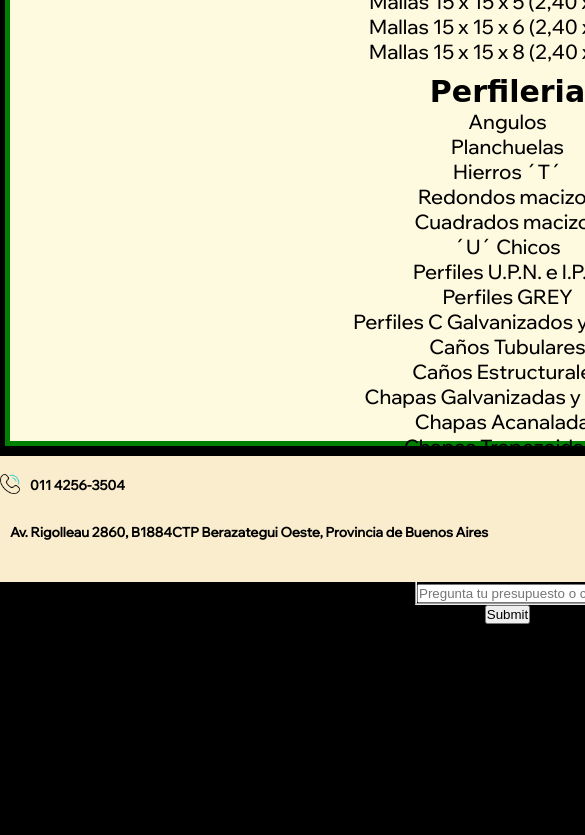
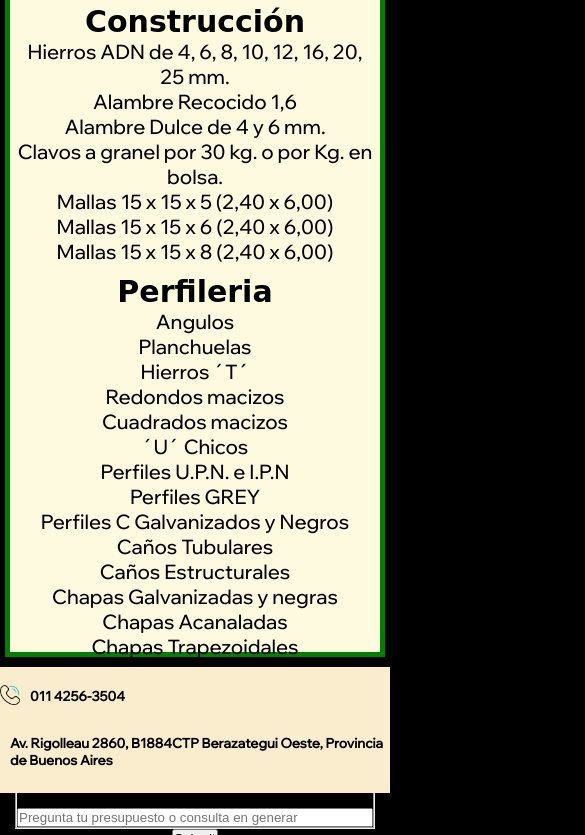
Before and after one commit to Joacotantos/Hierros-el-Pino, a website: page pages/productos.html in a window 390 px wide. Shown: the part 726-1561 px from the top of the page, 585 px wide, since content can reach past the window. Before the commit the page ends 1350 px from the top, so only its background shows below. Drawn offline with Linux system fonts and the light colour scheme; a web font is replaced by a local one.

Commit message:
version 2.2

```diff
--- a/pages/productos.html
+++ b/pages/productos.html
@@ -13,7 +13,7 @@
 <body class="grid4">
     <header>
         <div class="logo" >
-            <img src="../assets/img/Aviso publicitario Hierros el pino_240dpi  2.jpg" alt="Logo de la empresa" class="fotopino"></li>
+            <img src="../assets/img/logo.jpg" alt="Logo de la empresa" class="fotopino"></li>
         </div>
         <nav>
             <ul >
@@ -35,7 +35,6 @@
     <h2>Catalogo</h2>
     <ul>
         <h3>Construcción</h3>
-
             <li> Hierros ADN de 4, 6, 8, 10, 12, 16, 20, 25 mm.</li>
             <li>Alambre Recocido 1,6</li>
             <li>Alambre Dulce de 4 y 6 mm.</li>
--- a/scss/layout/_footer.scss
+++ b/scss/layout/_footer.scss
@@ -1,7 +1,5 @@
     footer{
         background-color: #FAEDCD;
-        bottom: 0;
-        width: 100%;
         height: 15vh;
         font-size: 20px;
         grid-area: footer;
@@ -49,7 +47,7 @@ grid-template-areas:
 }
 .grid4{
     display: grid;
-    grid-template-rows: 10vh 100vh 10vh;
+    grid-template-rows: 9vh 100vh 10vh;
 grid-template-areas:
 "header"
 "main"
--- a/scss/layout/_main-productos.scss
+++ b/scss/layout/_main-productos.scss
@@ -35,8 +35,8 @@ font-size: 20px;
 }
 .formulario{
     padding-top: 10px;
-    margin-left: 400px;
-    margin-right: 400px;
+    // margin-left: 400px;
+    // margin-right: 400px;
 justify-content: center;
 form {
 fieldset{
--- a/scss/layout/_media-1000px.scss
+++ b/scss/layout/_media-1000px.scss
@@ -1,23 +1,39 @@
 @media (max-width:1000px){
-    // nav a{
-    //     font-weight: 600;
-    //     padding-right: 20px;
-    //     font-size: 18px;
-    // }
-    // .logo img{
-    //     width: 200px;
-
-    // }
-    img.whatsapp{
+ img.whatsapp{
         width: 60px;
         height: 60px;
     }
+        .sectionproductos{
+    h2{
+        margin-bottom: 10px;
+
+    }
+    ul{
+        h3{
+            font-size: 30px;
+            font-family: 'Caprasimo', cursive;
+            padding-top: 10px;
+        }
+    li{
+    font-size: 20px;
+    }
+        }
+    }
     .formulario{
         padding-top: 10px;
-        margin-left: 300px;
-        margin-right: 300px;
-    .grid4{
-        grid-template-rows: 10vh 110vh 10vh;
+    justify-content: center;
+    form {
+    fieldset{
+        legend{
+            font-size: 15px;
+        }
+        label{
+            font-size: 15px;
+        }
     }
     }
+     .grid4{
+         grid-template-rows: 10vh 80vh 10vh;
+     }
+    }
 }
--- a/scss/layout/_media-1235px.scss
+++ b/scss/layout/_media-1235px.scss
@@ -1,5 +1,5 @@
 
-@media (max-width:1235px){
+@media (max-width:1264px){
     header nav ul a{
 font-size: 25px;
     }
--- /dev/null
+++ b/scss/layout/_media-400px.scss
@@ -0,0 +1,5 @@
+@media (max-width:400px){
+     .grid4{
+         grid-template-rows: 30vh 135vh 10vh;
+     }
+    }
--- a/scss/style.scss
+++ b/scss/style.scss
@@ -12,3 +12,4 @@
 @import"./layout/_media-1000px";
 @import"./layout/_media-768px";
 @import"./layout/_media-574px";
+@import"./layout/_media-400px";
--- a/scss/utilities/_mixins.scss
+++ b/scss/utilities/_mixins.scss
@@ -1,6 +1,6 @@
 @mixin grid{
     display: grid;
-    grid-template-rows: 10vh 80vh 10vh;
+    grid-template-rows: 9vh 80vh 10vh;
 grid-template-areas:
 "header"
 "main"
```
Also changed, not shown: index.html (+2 -2 lines), pages/contacto.html (+1 -1 lines), pages/historia.html (+1 -1 lines), pages/servicios.html (+1 -1 lines), assets/img/homa.png (deleted), assets/img/logo.jpg (renamed from assets/img/Aviso publicitario Hierros el pino_240dpi  2.jpg), css/style.css.
